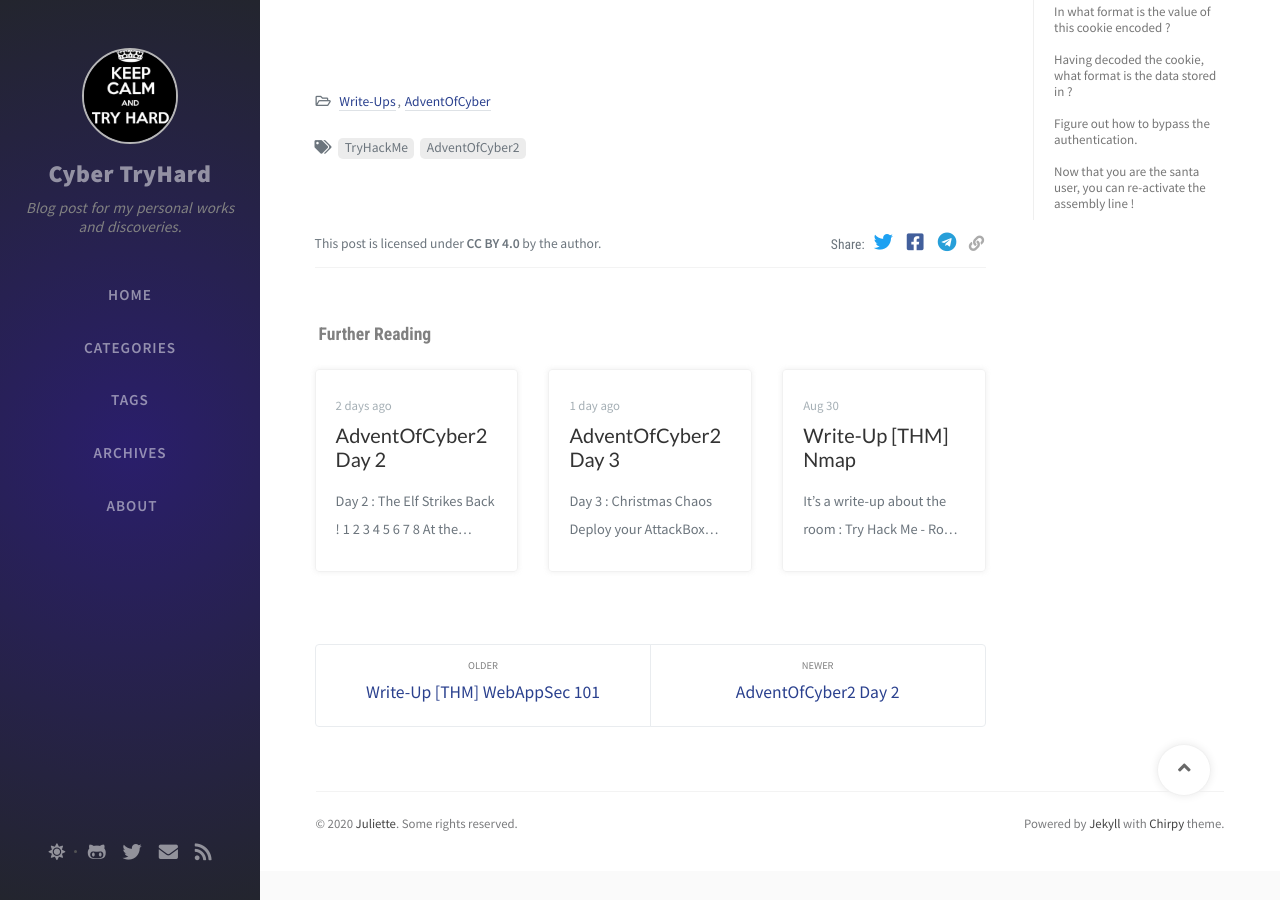
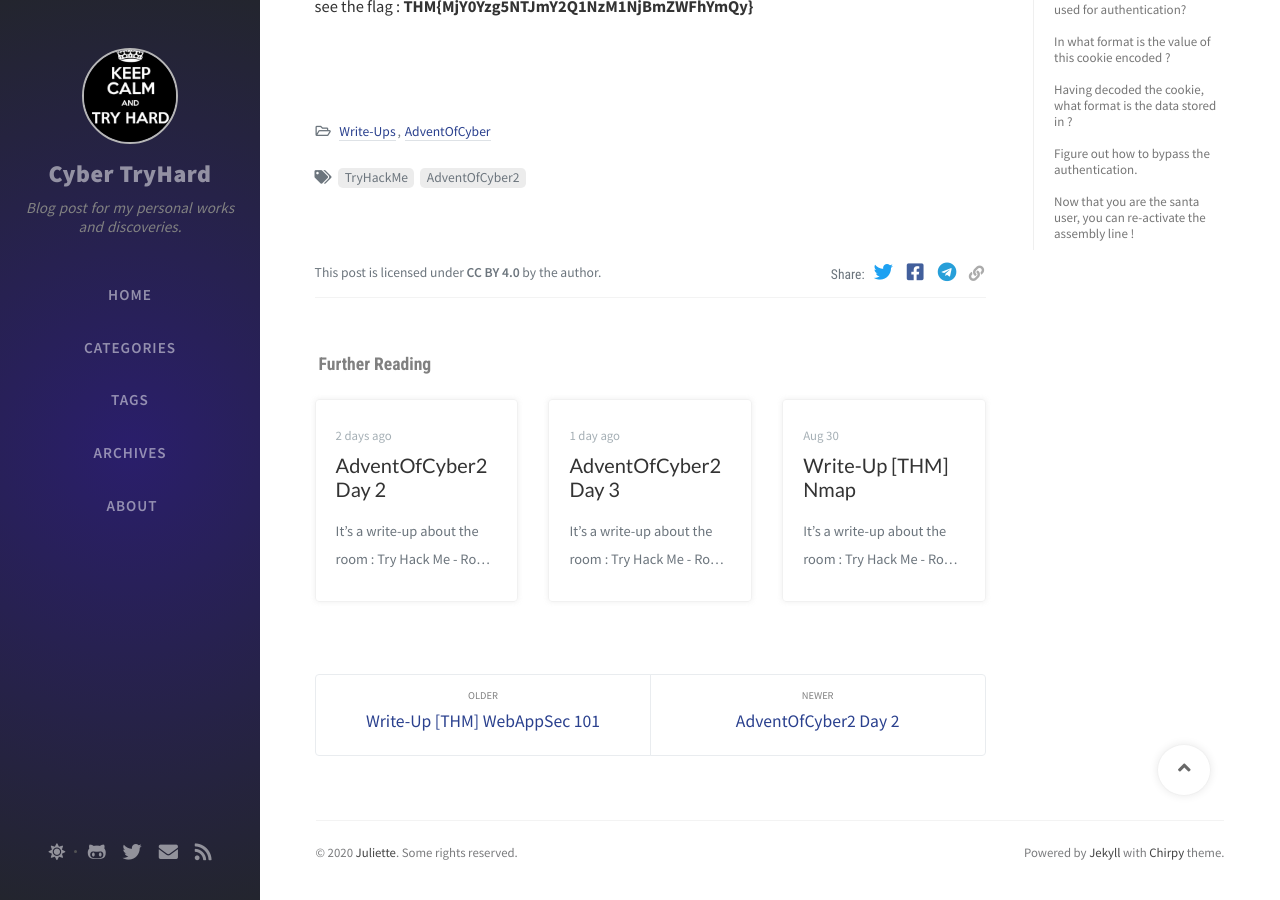
Before and after one commit to Juliette1012/Juliette1012.github.io, a Jekyll site: the page built from _posts/AdventOfCyber2/2020-12-01-AdventOfCyber2-Day1.md, in a window 1280 px wide and 900 px high, scrolled down 1495 px. Built offline with Jekyll 4.4.1, drawn with Linux system fonts in a browser that asks for light colours; nearby versions of some CDN libraries; comment, search, counter and statistics services are not loaded; some of the changed text lies outside the part shown.

Commit message:
Update Links

```diff
--- a/_posts/AdventOfCyber2/2020-12-01-AdventOfCyber2-Day1.md
+++ b/_posts/AdventOfCyber2/2020-12-01-AdventOfCyber2-Day1.md
@@ -6,6 +6,8 @@
 featured-image:  adventOfCyber2/icon.png
 featured-image-alt: adventOfCyber2
 ---
+
+It's a write-up about the room : [Try Hack Me - Room : AdventOfCyber2](https://tryhackme.com/room/adventofcyber2)
 
 # Day 1 : A Christmas Crisis
 
--- a/_posts/AdventOfCyber2/2020-12-02-AdventOfCyber2-Day2.md
+++ b/_posts/AdventOfCyber2/2020-12-02-AdventOfCyber2-Day2.md
@@ -6,6 +6,8 @@
 featured-image:  adventOfCyber2/icon.png
 featured-image-alt: adventOfCyber2
 ---
+
+It's a write-up about the room : [Try Hack Me - Room : AdventOfCyber2](https://tryhackme.com/room/adventofcyber2)
 
 # Day 2 : The Elf Strikes Back !
 
--- a/_posts/AdventOfCyber2/2020-12-03-AdventOfCyber2-Day3.md
+++ b/_posts/AdventOfCyber2/2020-12-03-AdventOfCyber2-Day3.md
@@ -6,6 +6,8 @@
 featured-image:  adventOfCyber2/icon.png
 featured-image-alt: adventOfCyber2
 ---
+
+It's a write-up about the room : [Try Hack Me - Room : AdventOfCyber2](https://tryhackme.com/room/adventofcyber2)
 
 # Day 3 : Christmas Chaos
 
```
Also changed, not shown: _posts/THM/2020-10-31-THM-LFI.md (+1 -1 lines).
